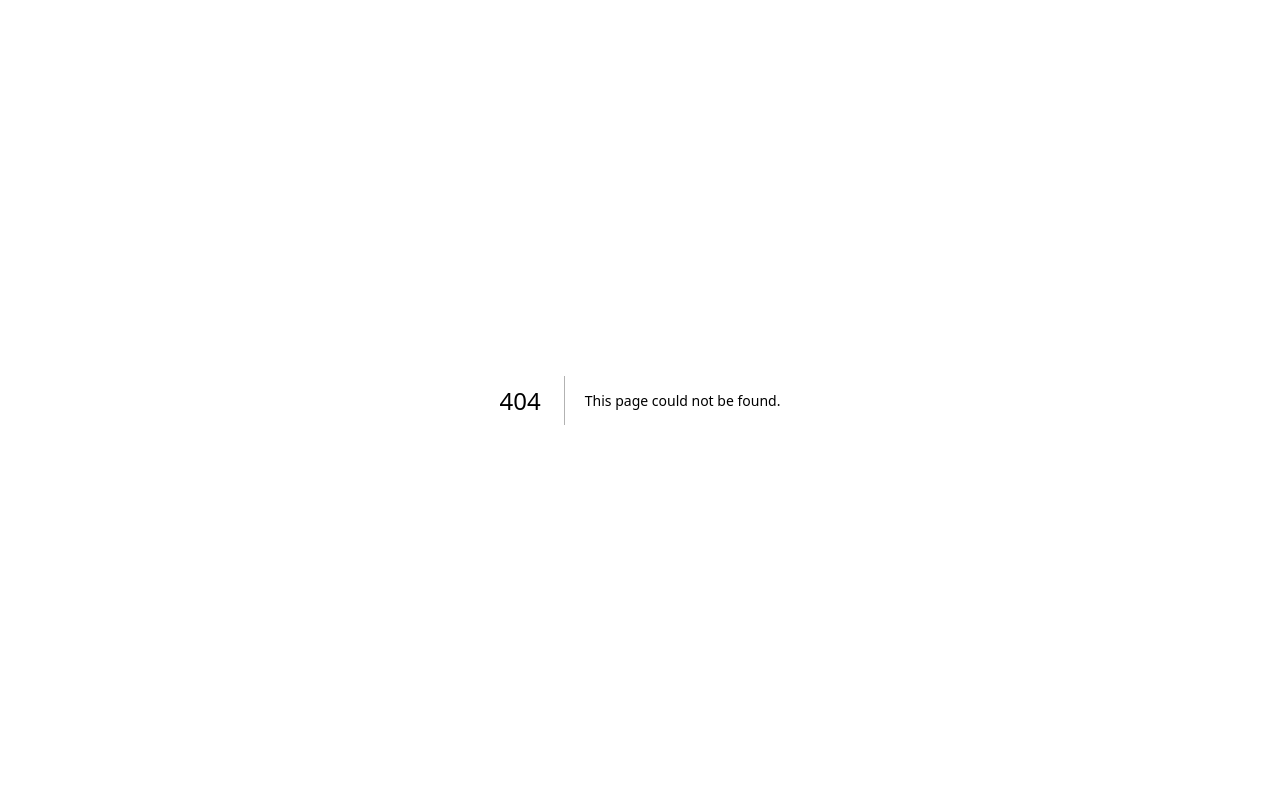
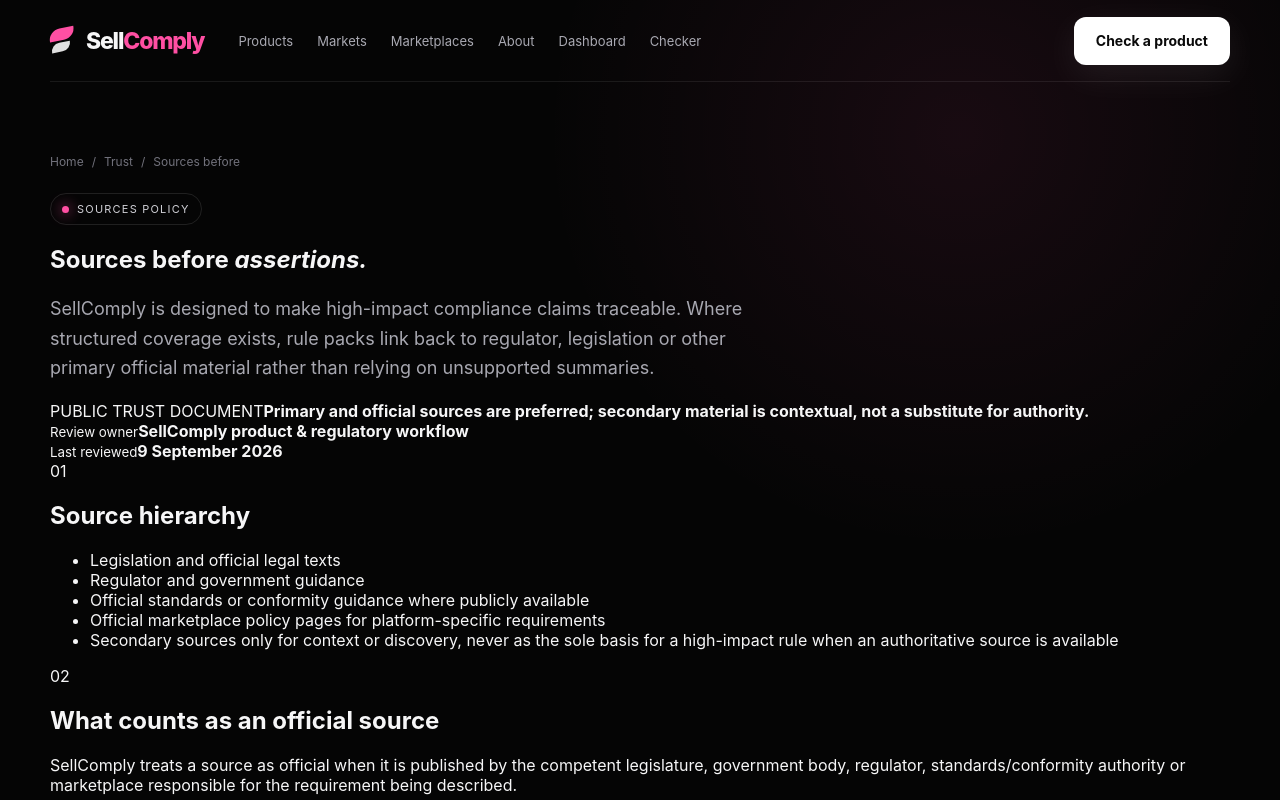
Before and after one commit to SviatF/sell-comply, a Next.js app: page /sources-policy in a window 1280 px wide. Before the commit this address had no page. Shown: the top 800 px of the page. Built offline with nearby package versions, Linux system fonts and the light colour scheme.

Commit message:
Add sources-policy trust page

```diff
--- /dev/null
+++ b/app/sources-policy/page.tsx
@@ -0,0 +1,63 @@
+import type { Metadata } from "next";
+import TrustPolicyPage from "@/app/components/TrustPolicyPage";
+
+export const metadata: Metadata = {
+  title: "Sources Policy",
+  description: "How SellComply selects, links, monitors and verifies regulatory sources used in product-compliance screening.",
+  alternates: { canonical: "/sources-policy" },
+};
+
+export default function SourcesPolicyPage() {
+  return (
+    <TrustPolicyPage
+      eyebrow="SOURCES POLICY"
+      title="Sources before"
+      accent="assertions."
+      lead="SellComply is designed to make high-impact compliance claims traceable. Where structured coverage exists, rule packs link back to regulator, legislation or other primary official material rather than relying on unsupported summaries."
+      lastUpdated="9 September 2026"
+      summary="Primary and official sources are preferred; secondary material is contextual, not a substitute for authority."
+      sections={[
+        {
+          title: "Source hierarchy",
+          bullets: [
+            "Legislation and official legal texts",
+            "Regulator and government guidance",
+            "Official standards or conformity guidance where publicly available",
+            "Official marketplace policy pages for platform-specific requirements",
+            "Secondary sources only for context or discovery, never as the sole basis for a high-impact rule when an authoritative source is available",
+          ],
+        },
+        {
+          title: "What counts as an official source",
+          paragraphs: [
+            "SellComply treats a source as official when it is published by the competent legislature, government body, regulator, standards/conformity authority or marketplace responsible for the requirement being described.",
+          ],
+        },
+        {
+          title: "Rule-to-source linkage",
+          paragraphs: [
+            "Structured regulatory rules store source labels and canonical URLs. The knowledge base also maintains source registry records and rule-to-source relationships so a rule can be traced to the material that supports it.",
+          ],
+        },
+        {
+          title: "Freshness and monitoring",
+          paragraphs: [
+            "Official pages can change without warning. SellComply tracks source checks and content fingerprints where monitoring is available. A changed source can create a review event rather than automatically changing a seller-facing rule.",
+          ],
+        },
+        {
+          title: "Conflicts and ambiguous guidance",
+          paragraphs: [
+            "If official sources conflict, are unclear, or leave product scope unresolved, SellComply should surface the uncertainty instead of choosing the most convenient interpretation. High-impact ambiguity should be escalated to current regulator guidance or a qualified professional.",
+          ],
+        },
+        {
+          title: "Broken, moved or inaccessible sources",
+          paragraphs: [
+            "A broken source link does not automatically invalidate the underlying rule, but it reduces verification quality. The source should be replaced with the current canonical official page or the rule should be marked for review.",
+          ],
+        },
+      ]}
+    />
+  );
+}
```
